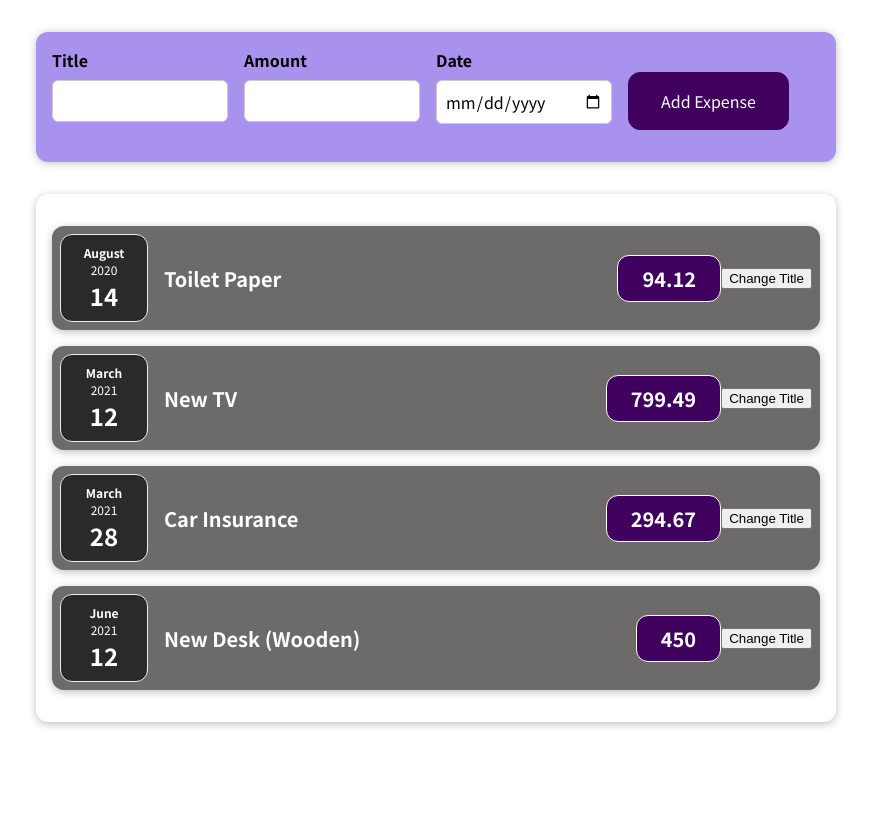
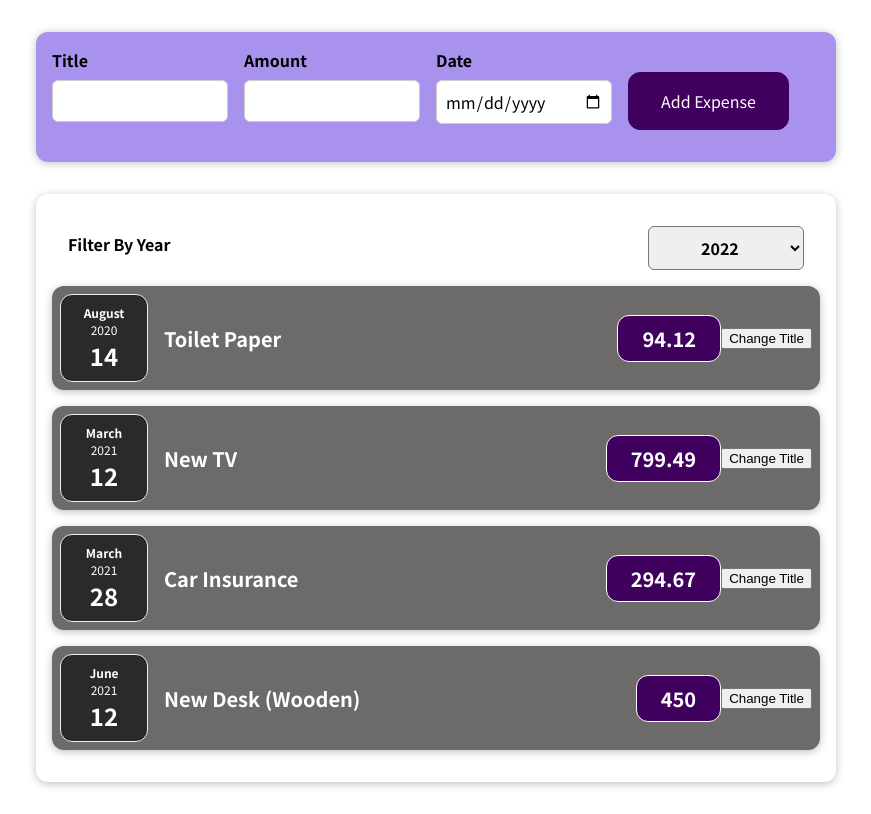
Before and after one commit to nalendro16/React-Project, a React (Create React App) app: page / in a window 1280 px wide. Shown: the whole page, without its empty margins (204-1075 px from the left). Built offline with nearby package versions, Linux system fonts and the light colour scheme.

Commit message:
child to parent componen comunication task

```diff
--- a/src/components/Expenses/Expenses.js
+++ b/src/components/Expenses/Expenses.js
@@ -1,9 +1,12 @@
 import ExpenseItem from './ExpenseItem'
+import ExpensesFilter from './ExpensesFilter'
+import Card from '../UI/Card'
 import './Expenses.css'
 
 const Expenses = (props) => {
   return (
-    <div className="expenses">
+    <Card className="expenses">
+      <ExpensesFilter />
       <ExpenseItem
         title={props.item[0].title}
         amount={props.item[0].amount}
@@ -24,7 +27,7 @@
         amount={props.item[3].amount}
         date={props.item[3].date}
       />
-    </div>
+    </Card>
   )
 }
 export default Expenses
--- /dev/null
+++ b/src/components/Expenses/ExpensesFilter.css
@@ -0,0 +1,25 @@
+.expenses-filter {
+  color: white;
+  padding: 0 1rem;
+}
+
+.expenses-filter__control {
+  display: flex;
+  width: 100%;
+  align-items: center;
+  justify-content: space-between;
+  margin: 1rem 0;
+}
+
+.expenses-filter label {
+  font-weight: bold;
+  color: black;
+  margin-bottom: 0.5rem;
+}
+
+.expenses-filter select {
+  font: inherit;
+  padding: 0.5rem 3rem;
+  font-weight: bold;
+  border-radius: 6px;
+}
--- /dev/null
+++ b/src/components/Expenses/ExpensesFilter.js
@@ -0,0 +1,22 @@
+import './ExpensesFilter.css'
+
+const ExpensesFilter = () => {
+  const colectSelect = (e) => {
+    console.log(e.target.value)
+  }
+  return (
+    <div className="expenses-filter">
+      <div className="expenses-filter__control">
+        <label>Filter By Year</label>
+        <select onChange={colectSelect}>
+          <option value="2022">2022</option>
+          <option value="2021">2021</option>
+          <option value="2020">2020</option>
+          <option value="2019">2019</option>
+        </select>
+      </div>
+    </div>
+  )
+}
+
+export default ExpensesFilter
```
Also changed, not shown: 1 other file (tests, documents, lock files or other folders).
